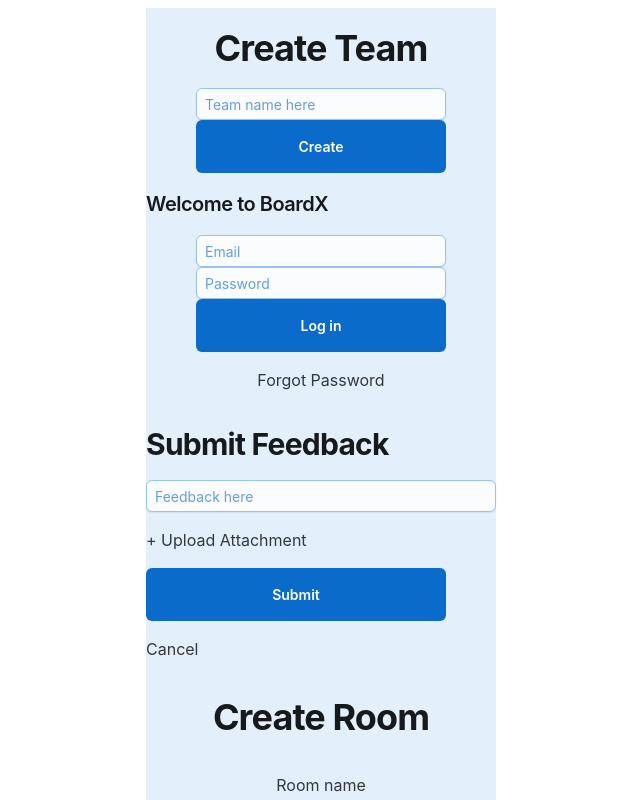
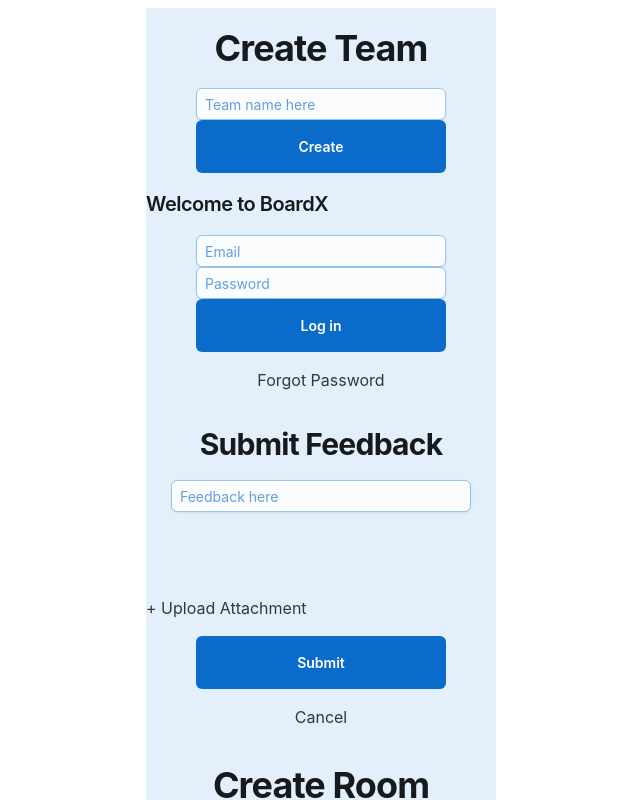
Before and after one commit to caryj567/JoyUI1, a React (Create React App) app: page / in a window 1280 px wide. Shown: the top 800 px of the page, without its empty margins (319-959 px from the left). Built offline with nearby package versions, Linux system fonts and the light colour scheme.

Commit message:
Update Feedback.tsx

```diff
--- a/src/Feedback.tsx
+++ b/src/Feedback.tsx
@@ -15,13 +15,21 @@ export default function BasicButtons()
 
         <Box alignItems="center">
             <Sheet color="primary" variant="soft" sx={{width: 350, mx:"auto", my:"auto"}}>
-                <Typography level="h2" sx={{mx:"auto", py:2}}>Submit Feedback</Typography>
-                <FormControl id="Id" required size="sm" color="primary">
-                    <Input placeholder="Feedback here" name="Name" type="tel" autoComplete="on" autoFocus fullWidth defaultValue="" variant="outlined" />
-                  </FormControl>
+                <div style={{display:'flex', alignItems:'center', justifyContent:'center'}}>
+                    <Typography level="h2" sx={{mx:"auto", py:2}}>Submit Feedback</Typography>
+                </div>
+                <div style={{display:'flex', alignItems:'center', justifyContent:'center'}}>
+                    <FormControl id="Id" required size="sm" color="primary" style={{width:300, height:100}}>
+                        <Input placeholder="Feedback here" name="Name" type="tel" autoComplete="on" autoFocus fullWidth defaultValue="" variant="outlined" />
+                      </FormControl>
+                </div>
                 <Typography sx={{mx:"auto", py:2}}>+ Upload Attachment</Typography>
-                <Button sx={{width:300, mx:"auto", py:2, px: 3}}>Submit</Button>
-                <Typography sx={{mx:"auto", py:2}}>Cancel</Typography>
+                <div style={{display:'flex', alignItems:'center', justifyContent:'center'}}>
+                    <Button sx={{width:250, mx:"auto", py:2, px: 3}}>Submit</Button>
+                </div>
+                <div style={{display:'flex', alignItems:'center', justifyContent:'center'}}>
+                    <Typography sx={{mx:"auto", py:2}}>Cancel</Typography>
+                </div>
             </Sheet>
         </Box>
 
```
